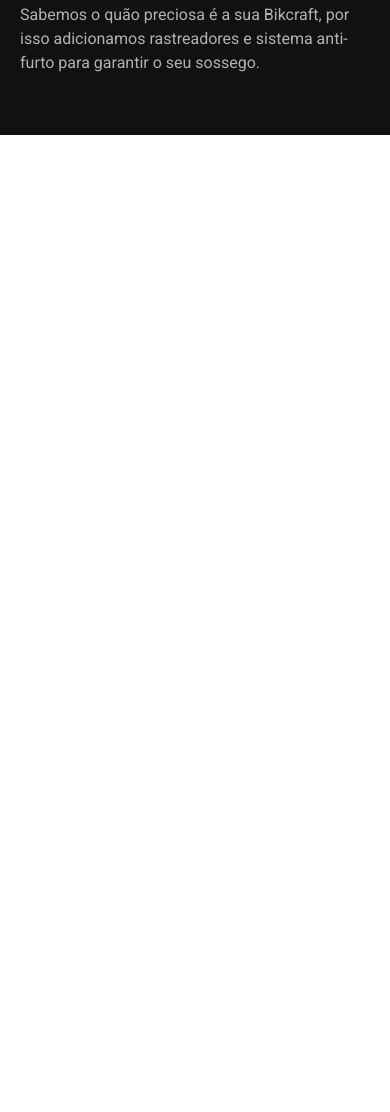
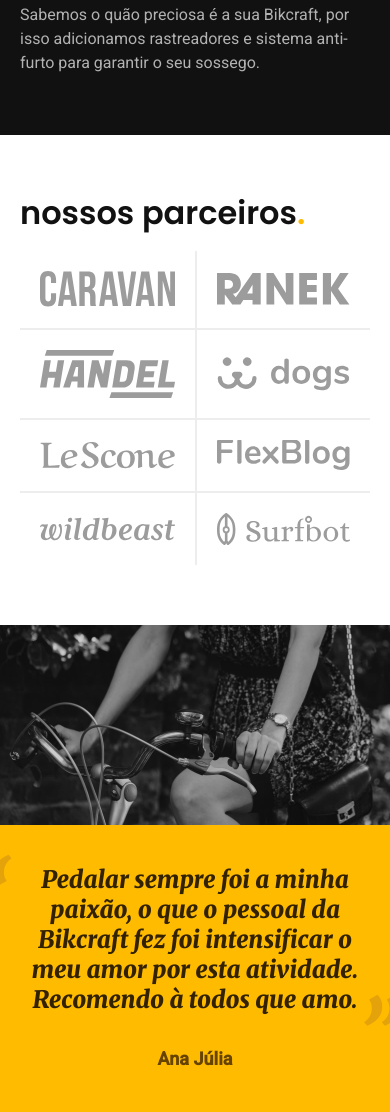
Before and after one commit to Fabio-Zanetti/bikcraft, a plain HTML site: page index.html in a window 390 px wide. Shown: the part 2201-3313 px from the top of the page. Before the commit the page ends 2336 px from the top, so only its background shows below. Drawn offline with Linux system fonts and the light colour scheme.

Commit message:
Criado Parceiros e depoimento

```diff
--- a/CSS/global/global.css
+++ b/CSS/global/global.css
@@ -9,7 +9,8 @@
 h3,
 h4,
 ul,
-p{
+p,
+blockquote{
   margin: 0px;
 }
 
--- /dev/null
+++ b/CSS/home/depoimento.css
@@ -0,0 +1,58 @@
+.depoimento{
+  display: grid;
+  grid-template-columns: 1fr 1fr;
+  background-color: var(--cor-p1);
+  overflow: hidden;
+}
+
+.depoimento img{
+  width: 100%;
+  height: 100%;
+  object-fit: cover;
+  border-radius: 0px;
+}
+
+.depoimento-conteudo{
+  padding: 40px 40px 80px 80px;
+  align-self: end;
+}
+
+.depoimento-conteudo p{
+  max-width: 32ch;
+  font-family: "Merriweather", serif;
+  font-style: italic;
+  font-weight: 900;
+  margin-bottom: 32px;
+  position: relative;
+}
+
+.depoimento p::before,
+.depoimento p::after{
+  font-size: 5rem;
+  color: var(--cor-p2);
+  position: absolute;
+}
+
+.depoimento p::before{
+  content: '“';
+  left: -50px;
+  top: -20px;
+}
+
+.depoimento p::after{
+  content: '”';
+}
+
+@media(max-width:800px){
+  .depoimento{
+    grid-template-columns: 1fr;
+    text-align: center;
+  }
+  .depoimento img{
+    max-height: 200px;
+  }
+  .depoimento-conteudo{
+    padding: 40px 20px;
+    justify-self: center;
+  }
+}
--- /dev/null
+++ b/CSS/home/parceiros.css
@@ -0,0 +1,56 @@
+.parceiros{
+  padding-top: 60px;
+  padding-bottom: 120px;
+}
+
+.parceiros h2{
+  margin-bottom: 60px;
+}
+
+.parceiros ul{
+  padding: 0 20px;
+  max-width: 1400px;
+  display: grid;
+  grid-template-columns: repeat(4, 1fr);
+  margin: 0 auto;
+}
+
+.parceiros li{
+  display: flex;
+  padding: 32px;
+  border-left: 2px solid var(--cor-2);
+}
+
+.parceiros img{
+  margin: auto;
+}
+
+.parceiros li:first-child,
+.parceiros li:nth-child(5){
+  border-left: none;
+}
+
+.parceiros li:nth-child(n+5){
+  border-top: 2px solid var(--cor-2);
+}
+
+@media(max-width:800px){
+  .parceiros{
+    padding-bottom: 60px;
+  }
+  .parceiros li{
+    padding: 20px;
+  }
+  .parceiros h2{
+    margin-bottom: 20px;
+  }
+  .parceiros ul{
+    grid-template-columns: repeat(2, 1fr);
+  }
+  .parceiros li:nth-child(n+3){
+    border-top: 2px solid var(--cor-2);
+  }
+  .parceiros li:nth-child(odd){
+    border-left: none;
+  }
+}
--- a/CSS/style.css
+++ b/CSS/style.css
@@ -10,6 +10,8 @@
 /* Home */
 @import"home/introducao.css";
 @import"home/tecnologia.css";
+@import"home/parceiros.css";
+@import"home/depoimento.css";
 
 /* Bicicletas*/
 @import"bicicletas/bicicletas-lista.css";
--- a/index.html
+++ b/index.html
@@ -98,5 +98,33 @@
     </div>
   </article>
   <!-- Fim tecnologia -->
+  <!-- Início Parceiros -->
+  <section class="parceiros" aria-label="Nossos PArceiros">
+    <h2 class="font-1-xxl container">nossos parceiros<span class="cor-p1">.</span></h2>
+    <ul>
+      <li><img src="img/parceiros/caravan.svg" alt="caravan"></li>
+      <li><img src="img/parceiros/ranek.svg" alt="ranek"></li>
+      <li><img src="img/parceiros/handel.svg" alt="handel"></li>
+      <li><img src="img/parceiros/dogs.svg" alt="dogs"></li>
+      <li><img src="img/parceiros/lescone.svg" alt="lescone"></li>
+      <li><img src="img/parceiros/flexblog.svg" alt="flexblog"></li>
+      <li><img src="img/parceiros/wildbeast.svg" alt="wildbeast"></li>
+      <li><img src="img/parceiros/surfbot.svg" alt="surfbot"></li>
+    </ul>
+  </section>
+  <!-- Fim Parceiros -->
+  <!-- Início Depoimentos -->
+  <section class="depoimento" aria-label="Depoimento">
+    <div>
+      <img src="img/fotos/depoimento.jpg" alt="Pessoa pedalando uma bicicleta Bikcraft">
+    </div>
+    <div class="depoimento-conteudo">
+      <blockquote class="font-1-xl cor-p5">
+        <p>Pedalar sempre foi a minha paixão, o que o pessoal da Bikcraft fez foi intensificar o meu amor por esta atividade. Recomendo à todos que amo.</p>
+      </blockquote>
+      <span class="font-1-m-b cor-p4">Ana Júlia</span>
+    </div>
+  </section>
+  <!-- Fim Depoimentos -->
 </body>
 </html>
```
